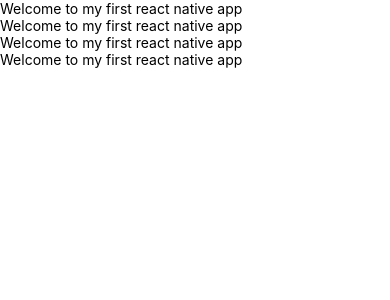
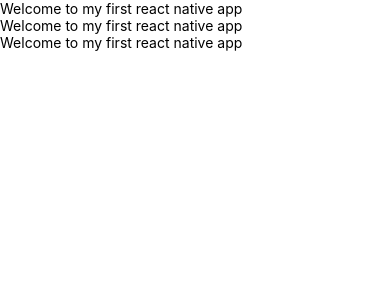
Before and after one commit to Niscolinx/reactNative, a React Native app: screen / in a window 390 px wide. Shown: the top 300 px of the page. Built offline with nearby package versions, Linux system fonts and the light colour scheme.

Commit message:
updated App.js

```diff
--- a/App.js
+++ b/App.js
@@ -31,7 +31,6 @@ const App = () => {
       <Text>Welcome to my first react native app</Text>
       <Text>Welcome to my first react native app</Text>
       <Text>Welcome to my first react native app</Text>
-      <Text>Welcome to my first react native app</Text>
 
     </View>
   );
```
